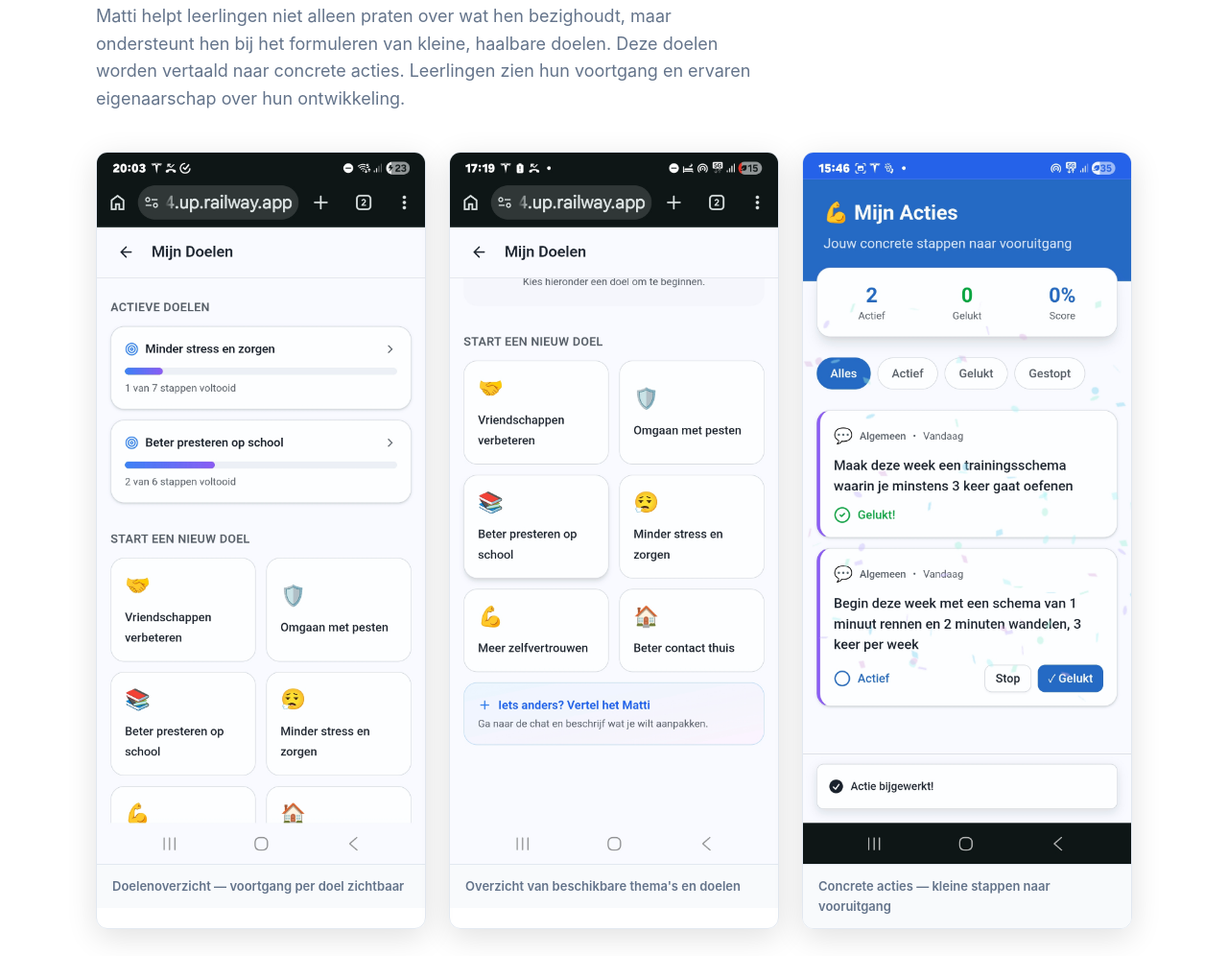
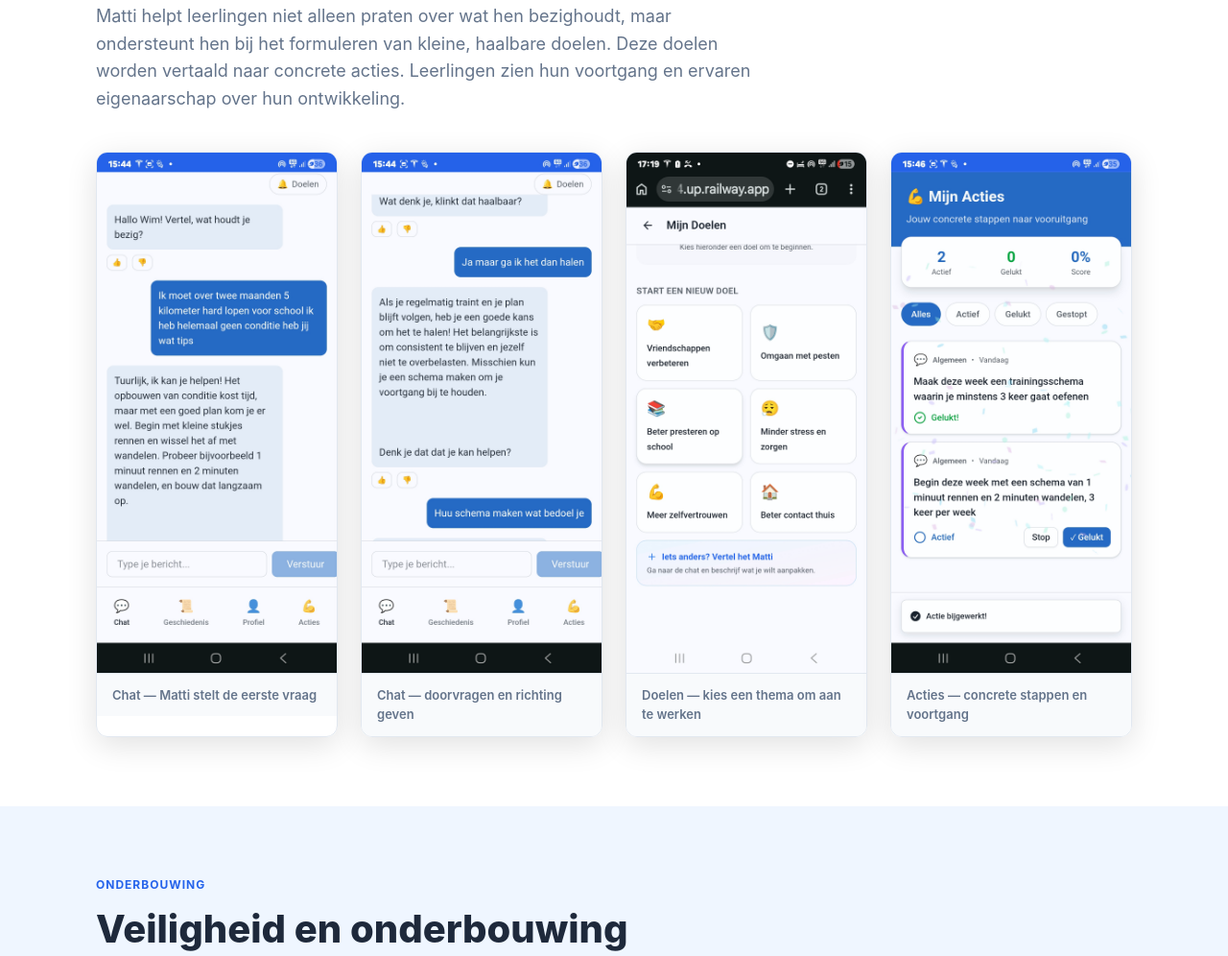
Before and after one commit to Wim007/matti-landing, a website: page index.html in a window 1280 px wide. Shown: the part 2779-3775 px from the top of the page at 96% size. Drawn offline with Linux system fonts and the light colour scheme.

Commit message:
fix: replace screenshots - chat>doelen>acties, remove black-border images

```diff
--- a/index.html
+++ b/index.html
@@ -386,16 +386,20 @@
     <p class="lead">Matti helpt leerlingen niet alleen praten over wat hen bezighoudt, maar ondersteunt hen bij het formuleren van kleine, haalbare doelen. Deze doelen worden vertaald naar concrete acties. Leerlingen zien hun voortgang en ervaren eigenaarschap over hun ontwikkeling.</p>
     <div class="screenshots-grid">
       <div class="screenshot-card">
-        <img src="screenshot-doelen-actief.jpg" alt="Doelenoverzicht met voortgang" />
-        <div class="screenshot-caption">Doelenoverzicht — voortgang per doel zichtbaar</div>
+        <img src="screenshot-chat-1.jpg" alt="Matti chat — gesprek starten" />
+        <div class="screenshot-caption">Chat — Matti stelt de eerste vraag</div>
       </div>
       <div class="screenshot-card">
-        <img src="screenshot-doelen.jpg" alt="Doel opgedeeld in thema's" />
-        <div class="screenshot-caption">Overzicht van beschikbare thema's en doelen</div>
+        <img src="screenshot-chat-2.jpg" alt="Matti chat — doorvragen" />
+        <div class="screenshot-caption">Chat — doorvragen en richting geven</div>
       </div>
       <div class="screenshot-card">
-        <img src="screenshot-acties.jpg" alt="Concrete acties per doel" />
-        <div class="screenshot-caption">Concrete acties — kleine stappen naar vooruitgang</div>
+        <img src="screenshot-doelen-nieuw.jpg" alt="Doelenoverzicht" />
+        <div class="screenshot-caption">Doelen — kies een thema om aan te werken</div>
+      </div>
+      <div class="screenshot-card">
+        <img src="screenshot-acties-nieuw.jpg" alt="Actieve doelen met voortgang" />
+        <div class="screenshot-caption">Acties — concrete stappen en voortgang</div>
       </div>
     </div>
   </div>
```
Also changed, not shown: screenshot-acties-nieuw.jpg (renamed from screenshot-acties.jpg), screenshot-chat-1.jpg (added), screenshot-chat-2.jpg (added), screenshot-doelen-actief.jpg (deleted), screenshot-doelen-nieuw.jpg (renamed from screenshot-doelen.jpg).
